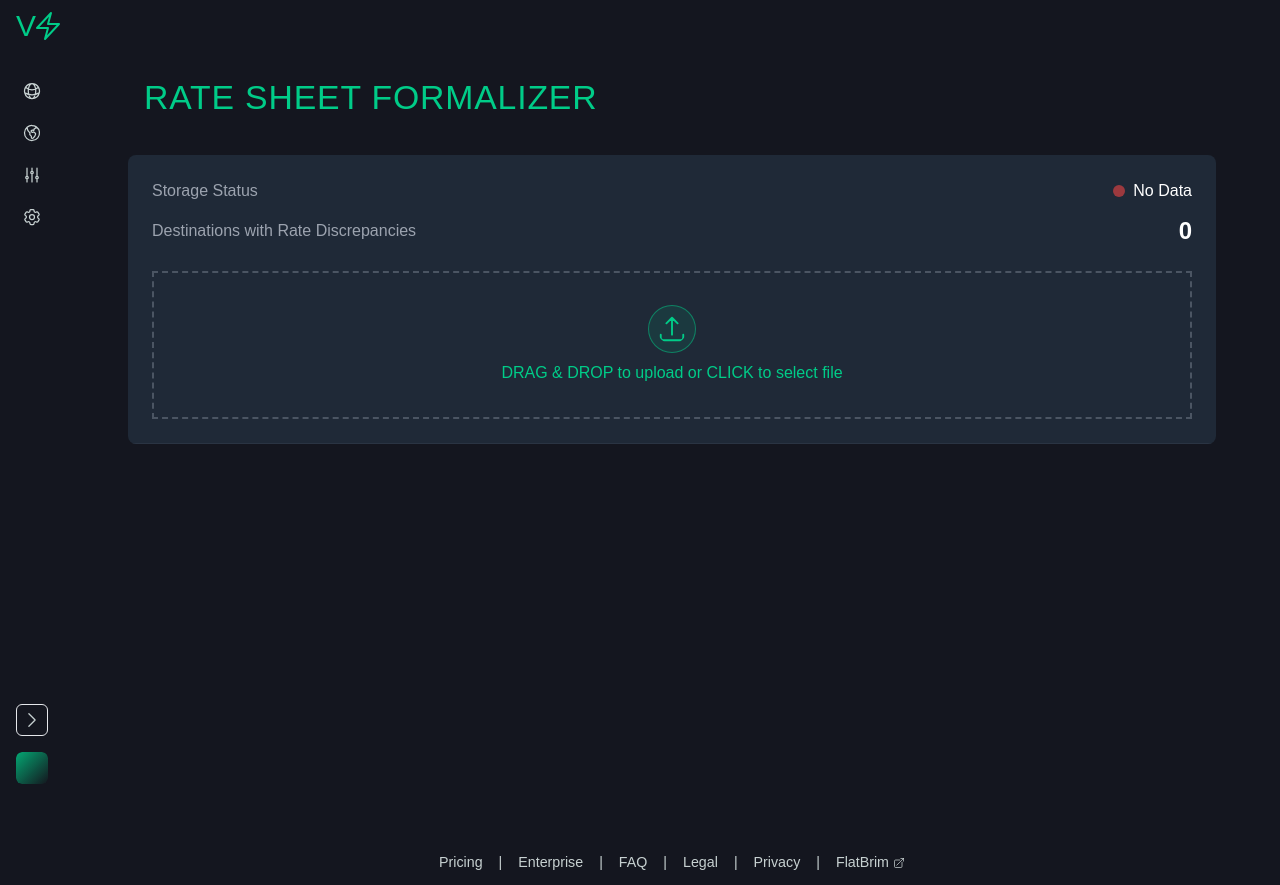
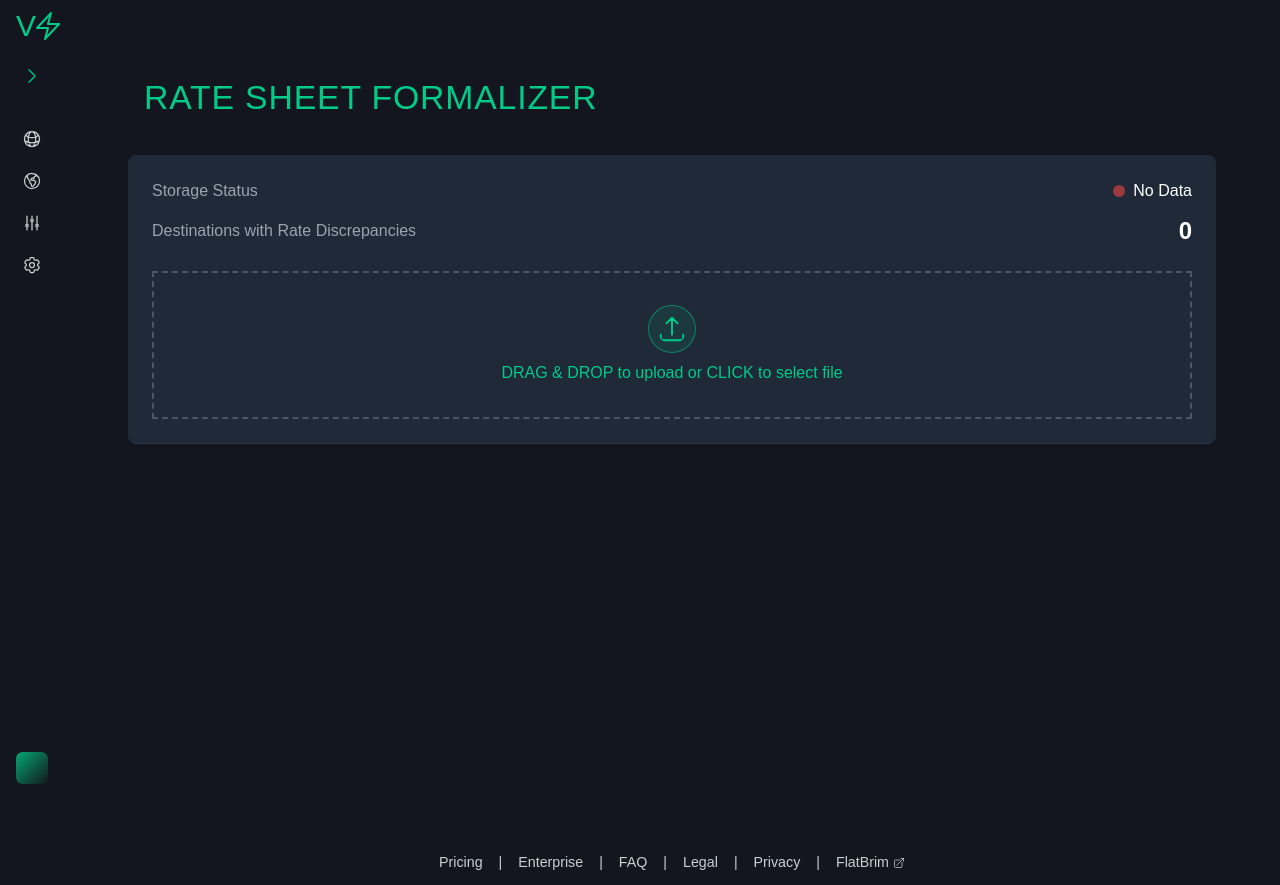
Before and after one commit to kdjordan/voip-accelerator, a Vue app in the folder client/: page / in a window 1280 px wide. Built offline with nearby package versions, Linux system fonts and the light colour scheme; a web font is replaced by a local one.

Commit message:
REFACTOR: updated sidenav with new expandable functionality

```diff
--- a/client/src/components/shared/SideNav.vue
+++ b/client/src/components/shared/SideNav.vue
@@ -1,13 +1,28 @@
 <template>
   <div class="relative">
     <nav :class="['sidebar', 'border-r border-muted fixed top-0 left-0 bottom-0', isOpen ? 'w-[200px]' : 'w-[64px]']">
-      <h1 class="text-center py-2 mb-4">
-        <div class="flex items-center text-accent px-4 mb-0">
+      <!-- Logo -->
+      <div class="px-4 py-2">
+        <div class="flex items-center text-accent">
           <span class="text-3xl">V</span>
           <BoltIcon class="w-8 h-8 -ml-1 flex-shrink-0" />
         </div>
-      </h1>
-      <ul class="flex-grow">
+      </div>
+
+      <!-- Collapse Control -->
+      <div class="px-4 py-2 flex justify-end">
+        <button
+          @click="toggleSidebar"
+          class="flex items-center justify-center p-1.5 rounded hover:bg-fbHover transition-all"
+        >
+          <ChevronLeftIcon
+            class="w-5 h-5 text-accent transition-transform"
+            :class="{ 'rotate-180': !isOpen }"
+          />
+        </button>
+      </div>
+
+      <ul class="flex-grow mt-4">
         <li
           v-for="item in items"
           :key="item.name"
@@ -35,19 +50,7 @@
           </RouterLink>
         </li>
       </ul>
-      <!-- Collapse Arrow -->
-      <div class="px-2">
-        <button
-          @click="toggleSidebar"
-          class="flex items-center justify-center h-8 w-8 rounded-md border border-fbBorder hover:bg-fbHover transition-all"
-          :class="[isOpen ? 'ml-auto' : 'mx-auto']"
-        >
-          <ChevronLeftIcon
-            class="w-5 h-5 text-fbWhite transition-transform"
-            :class="{ 'rotate-180': !isOpen }"
-          />
-        </button>
-      </div>
+
       <!-- User Dropdown -->
       <div class="p-4 relative">
         <!-- Dropdown Menu -->
--- a/client/src/pages/AzView.vue
+++ b/client/src/pages/AzView.vue
@@ -45,9 +45,9 @@
   const azStore = useAzStore();
 
   onMounted(async () => {
-    // const sampleDecks = setTimeout(async () => {
-    //   await loadSampleDecks([DBName.AZ]);
-    // }, 1000);
-    // return () => clearTimeout(sampleDecks);
+    const sampleDecks = setTimeout(async () => {
+      await loadSampleDecks([DBName.AZ]);
+    }, 1000);
+    return () => clearTimeout(sampleDecks);
   });
 </script>
```
